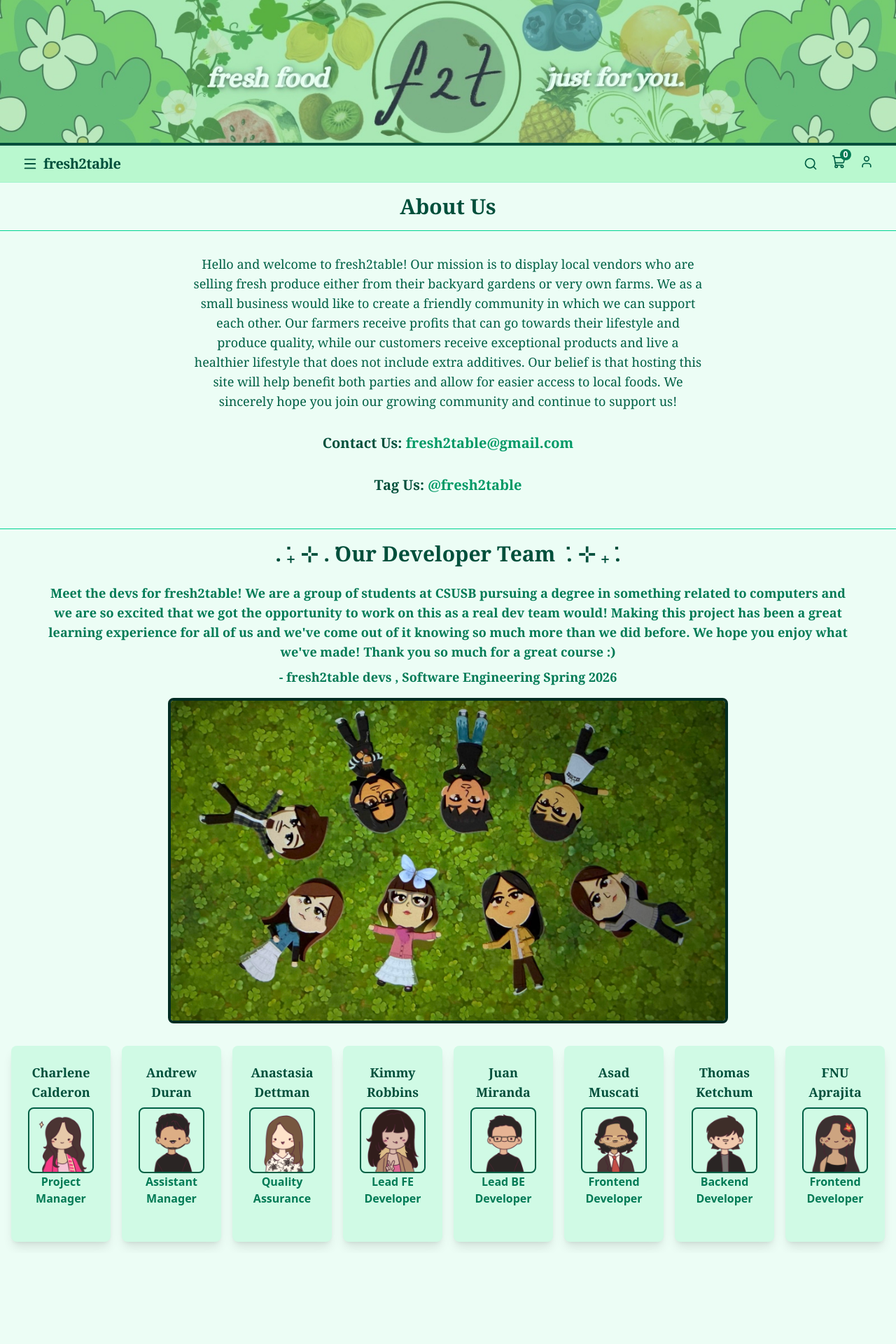
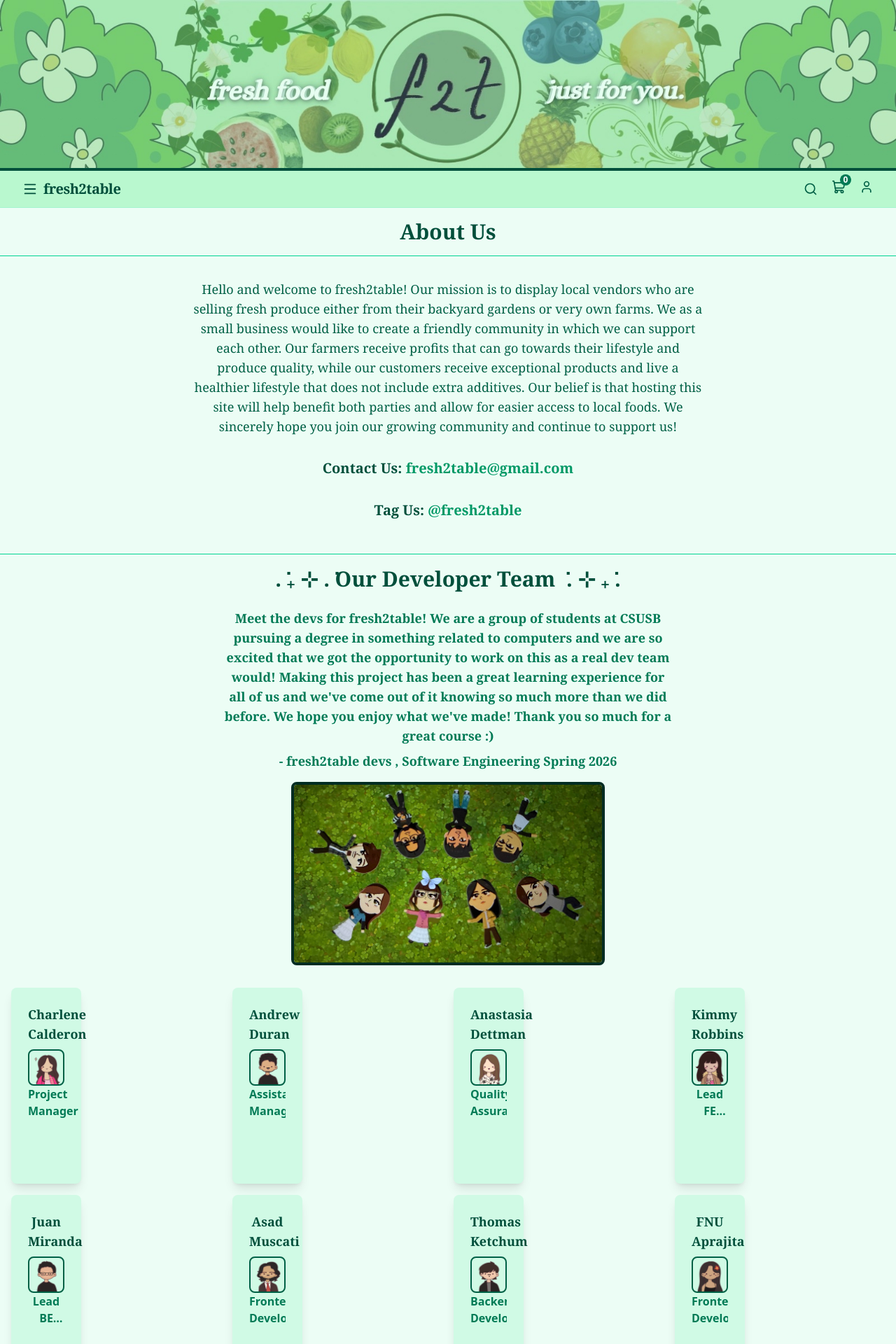
Before and after one commit to charlenecalderon/food2table, a Next.js app: page /about in a window 1280 px wide. Shown: the top 1920 px of the page at 70% size. Before the commit the page ends 1790 px from the top, so only its background shows below. Built offline with nearby package versions, Linux system fonts and the light colour scheme.

Commit message:
fixing the mobile version so it wraps

```diff
--- a/src/app/about/page.jsx
+++ b/src/app/about/page.jsx
@@ -44,7 +44,7 @@ export default function About() {
           . ݁₊ ⊹ . ݁Our Developer Team ݁ . ⊹ ₊ ݁.
         </h1>
         <div className="items-center flex flex-col justify-center mb-8">
-          <h2 className="text-lg font-bold font-serif text-emerald-700 w-6xl my-2 mx-8 text-center">
+          <h2 className="text-lg font-bold font-serif text-emerald-700 max-w-2xl w-full my-2 px-4 text-center">
             Meet the devs for fresh2table! We are a group of students at CSUSB
             pursuing a degree in something related to computers and we are so
             excited that we got the opportunity to work on this as a real dev
@@ -59,10 +59,10 @@ export default function About() {
           <img
             src="/team.jpg"
             alt="Developer Team"
-            className="w-200 h-auto rounded-lg border-emerald-950 border-4"
+            className="w-full max-w-md h-auto rounded-lg border-emerald-950 border-4"
           />
         </div>
-        <div className="flex flex-col md:flex-row items-center justify-center gap-4 m-4 w-auto">
+        <div className="grid grid-cols-2 md:grid-cols-4 gap-4 m-4">
           <div className="bg-emerald-100 h-70 rounded-lg shadow-lg p-6 w-full md:w-1/3 text-center">
             <h2 className="text-lg font-bold font-serif text-emerald-900 mb-2">
               Charlene Calderon
--- a/src/components/NavBar.jsx
+++ b/src/components/NavBar.jsx
@@ -51,9 +51,9 @@ export default function NavBar() {
   return (
     <div className="w-full">
       {/* BANNER */}
-      <div className="w-full h-50 md:h-52 overflow-hidden border-b-4 border-emerald-900">
+      <div className="w-full overflow-hidden border-b-4 border-emerald-900">
         <img
-          className="w-full h-full object-cover"
+          className="w-full h-auto"
           src="/banner.jpg"
           alt="Fresh2Table Banner"
         />
```
